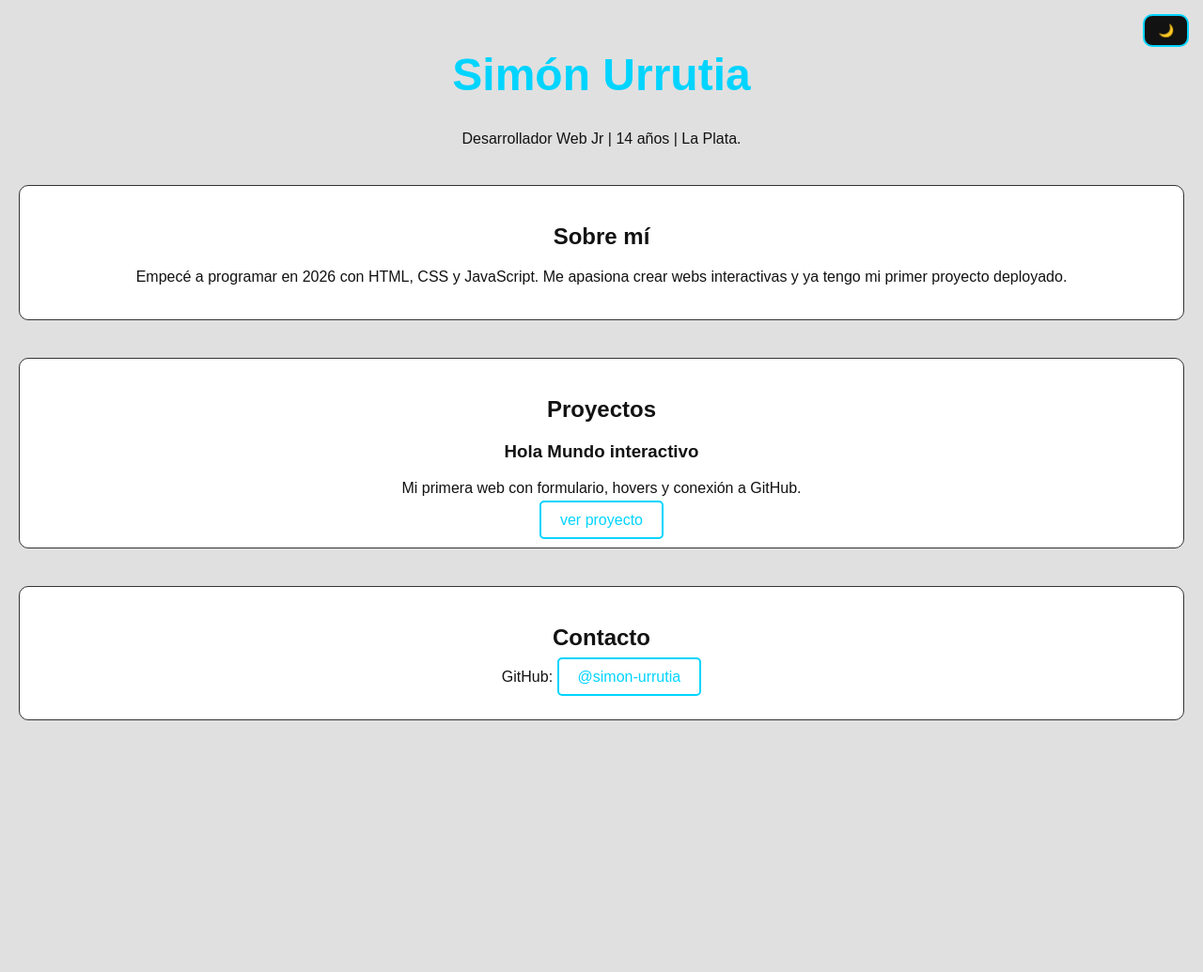
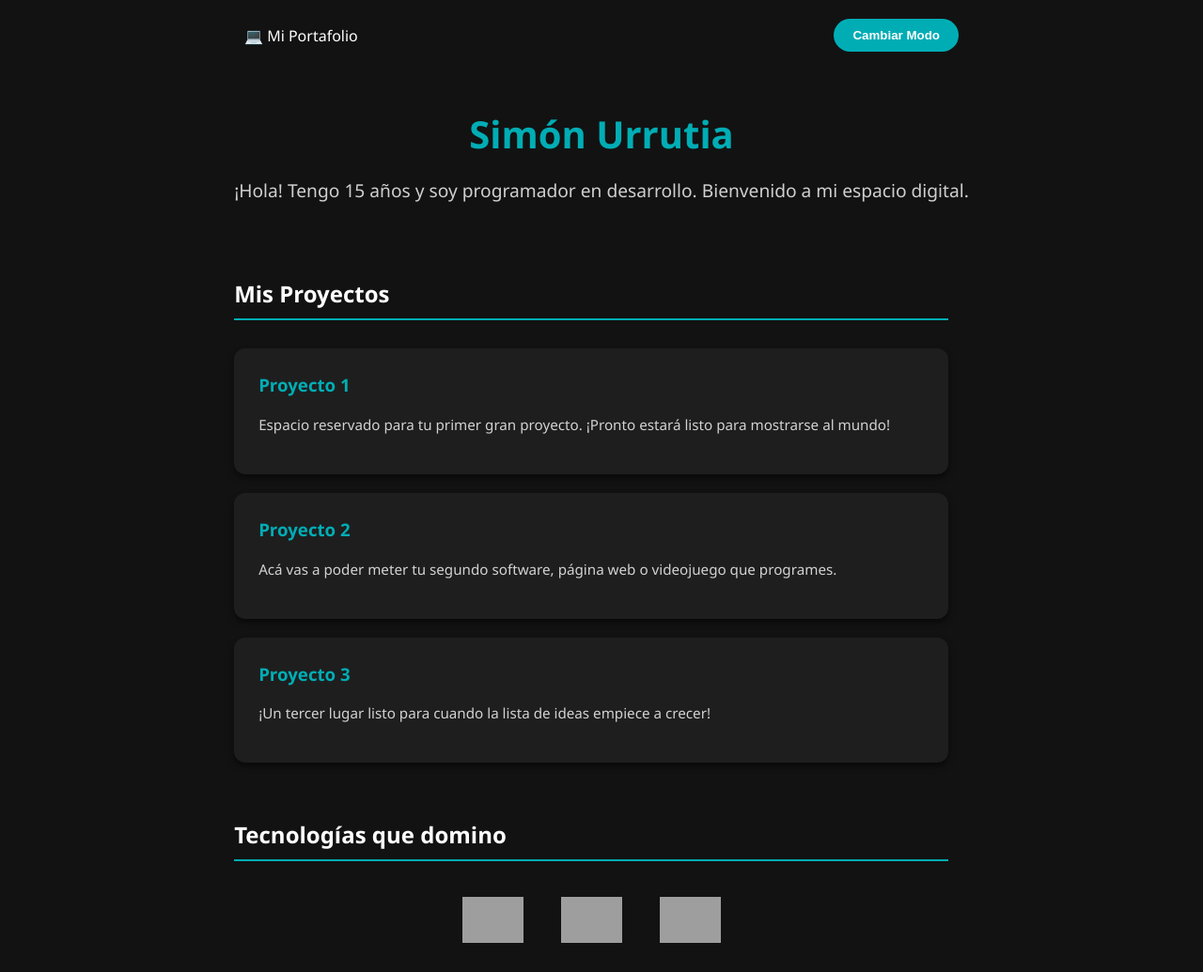
Before and after one commit to simon-urrutia/simon-urrutia.github.io, a plain HTML site: page index.html in a window 1280 px wide. Shown: the whole page at 94% size. Before the commit the page ends 827 px from the top, so only its background shows below. Drawn offline with Linux system fonts and the light colour scheme; grey boxes are pictures that could not be loaded.

Commit message:
Add files via upload

```diff
--- a/index.html
+++ b/index.html
@@ -2,58 +2,218 @@
 <html lang="es">
 <head>
     <meta charset="UTF-8">
-        <meta name="viewpoint" content="width=device-width, initial scale=1.0">
-        <title>Simón Urrutia | Desarrollador Web</title>
-        <link rel="stylesheet" href="style.css">
+    <meta name="viewport" content="width=device-width, initial-scale=1.0">
+    <title>Portafolio - Simón Urrutia</title>
+    <style>
+        /* Variables de color */
+        :root {
+            --bg-color: #121212;
+            --text-color: #ffffff;
+            --card-bg: #1e1e1e;
+            --accent-color: #00adb5;
+            --card-shadow: rgba(0, 0, 0, 0.5);
+        }
+
+        [data-theme="light"] {
+            --bg-color: #f4f4f9;
+            --text-color: #222831;
+            --card-bg: #ffffff;
+            --accent-color: #007780;
+            --card-shadow: rgba(0, 0, 0, 0.1);
+        }
+
+        /* Estilos Generales */
+        body {
+            background-color: var(--bg-color);
+            color: var(--text-color);
+            font-family: 'Segoe UI', Tahoma, Geneva, Verdana, sans-serif;
+            margin: 0;
+            padding: 0;
+            transition: background-color 0.3s, color 0.3s;
+            display: flex;
+            flex-direction: column;
+            align-items: center;
+            min-height: 100vh;
+        }
+
+        header {
+            width: 100%;
+            max-width: 800px;
+            display: flex;
+            justify-content: space-between;
+            align-items: center;
+            padding: 20px;
+            box-sizing: border-box;
+        }
+
+        .theme-btn {
+            background-color: var(--accent-color);
+            color: white;
+            border: none;
+            padding: 10px 20px;
+            border-radius: 20px;
+            cursor: pointer;
+            font-weight: bold;
+            transition: transform 0.2s, background-color 0.3s;
+        }
+
+        .theme-btn:hover {
+            transform: scale(1.05);
+        }
+
+        /* Sección de Perfil */
+        .profile-section {
+            text-align: center;
+            margin: 40px 20px;
+        }
+
+        .profile-section h1 {
+            font-size: 2.5rem;
+            margin-bottom: 5px;
+            color: var(--accent-color);
+        }
+
+        .profile-section p {
+            font-size: 1.2rem;
+            opacity: 0.8;
+        }
+
+        /* Contenedor de Proyectos (Lista vertical) */
+        .projects-container {
+            max-width: 800px;
+            width: 100%;
+            padding: 20px;
+            box-sizing: border-box;
+        }
+
+        .projects-container h2, .skills-section h2 {
+            border-bottom: 2px solid var(--accent-color);
+            padding-bottom: 10px;
+            margin-bottom: 30px;
+        }
+
+        /* Cambiado a flex-direction: column para que vayan una abajo de la otra */
+        .list-vertical {
+            display: flex;
+            flex-direction: column;
+            gap: 20px;
+        }
+
+        /* Tarjetas con Animación */
+        .card {
+            background-color: var(--card-bg);
+            border-radius: 12px;
+            padding: 25px;
+            box-shadow: 0 4px 6px var(--card-shadow);
+            transition: transform 0.3s ease, box-shadow 0.3s ease, border-color 0.3s;
+            border: 1px solid transparent;
+        }
+
+        .card:hover {
+            transform: translateY(-5px); /* Se eleva un poquito menos al ser una lista */
+            box-shadow: 0 8px 15px var(--card-shadow);
+            border-color: var(--accent-color);
+        }
+
+        .card h3 {
+            margin-top: 0;
+            color: var(--accent-color);
+        }
+
+        .card p {
+            font-size: 0.95rem;
+            line-height: 1.5;
+            opacity: 0.8;
+        }
+
+        /* Sección de Tecnologías */
+        .skills-section {
+            max-width: 800px;
+            width: 100%;
+            padding: 20px;
+            box-sizing: border-box;
+            margin-bottom: 50px;
+        }
+
+        .logos-container {
+            display: flex;
+            justify-content: center;
+            gap: 40px;
+            margin-top: 20px;
+        }
+
+        .tech-logo {
+            width: 65px;
+            height: 65px;
+            object-fit: contain;
+            transition: transform 0.3s ease;
+        }
+
+        /* Animación suave para los logos cuando pasas el mouse */
+        .tech-logo:hover {
+            transform: scale(1.2) rotate(5deg);
+        }
+    </style>
 </head>
 <body>
-            <button id="modo-btn">🌙</button>
+
     <header>
-                <h1>Simón Urrutia</h1>
-                <p>Desarrollador Web Jr | 14 años | La Plata.</p>
+        <div class="logo">💻 Mi Portafolio</div>
+        <button class="theme-btn" id="themeToggle">Cambiar Modo</button>
     </header>
 
-            <section id="sobre mí">
-                <h2>Sobre mí</h2>
-                <p>Empecé a programar en 2026 con HTML, CSS y JavaScript.
-                    Me apasiona crear webs interactivas y ya tengo mi primer proyecto deployado.</p>
+    <main>
+        <section class="profile-section">
+            <h1>Simón Urrutia</h1>
+            <p>¡Hola! Tengo 15 años y soy programador en desarrollo. Bienvenido a mi espacio digital.</p>
         </section>
 
-            <section id="proyectos">
-                <h2>Proyectos</h2>
-                <div class="proyecto">
-                    <h3>Hola Mundo interactivo</h3>
-                    <p>Mi primera web con formulario, hovers y conexión a GitHub.</p>
-                    <a href="https://simon-urrutia.github.io/hola-mundo/" target="_blank">
-                        ver proyecto
-                    </a>
+        <section class="projects-container">
+            <h2>Mis Proyectos</h2>
+            <div class="list-vertical">
+
+                <div class="card">
+                    <h3>Proyecto 1</h3>
+                    <p>Espacio reservado para tu primer gran proyecto. ¡Pronto estará listo para mostrarse al mundo!</p>
+                </div>
+
+                <div class="card">
+                    <h3>Proyecto 2</h3>
+                    <p>Acá vas a poder meter tu segundo software, página web o videojuego que programes.</p>
+                </div>
+
+                <div class="card">
+                    <h3>Proyecto 3</h3>
+                    <p>¡Un tercer lugar listo para cuando la lista de ideas empiece a crecer!</p>
+                </div>
+
             </div>
         </section>
 
-            <section id="contacto">
-                <h2>Contacto</h2>
-                <p>GitHub: <a href="https://github.com/simon-urrutia">@simon-urrutia</a></p>
+        <!-- Nueva sección de lenguajes al final -->
+        <section class="skills-section">
+            <h2>Tecnologías que domino</h2>
+            <div class="logos-container">
+                <!-- Logo de HTML5 -->
+                <img class="tech-logo" src="https://jsdelivr.net" alt="HTML5">
+                <!-- Logo de CSS3 -->
+                <img class="tech-logo" src="https://jsdelivr.net" alt="CSS3">
+                <!-- Logo de JavaScript -->
+                <img class="tech-logo" src="https://jsdelivr.net" alt="JavaScript">
+            </div>
         </section>
+    </main>
 
-            <script src="script.js"></script>
     <script>
-            const btn = document.getElementById('modo-btn');
-            const temaGuardado = localStorage.getItem('theme');
+        const toggleBtn = document.getElementById('themeToggle');
 
-            if (temaGuardado === 'dark-mode') {
-                document.body.classList.add('dark-mode');
-                btn.textContent = '☀️';
-            }
+        toggleBtn.addEventListener('click', () => {
+            const currentTheme = document.documentElement.getAttribute('data-theme');
 
-            btn.addEventListener('click', () => {
-                document.body.classList.toggle('dark-mode');
-
-                if (document.body.classList.contains('dark-mode')) {
-                    localStorage.setItem('theme', 'dark-mode');
-                    btn.textContent = '☀️';
+            if (currentTheme === 'light') {
+                document.documentElement.removeAttribute('data-theme');
             } else {
-                    localStorage.setItem('theme', 'light-mode');
-                    btn.textContent = '🌙';
+                document.documentElement.setAttribute('data-theme', 'light');
             }
         });
     </script>
--- a/style.css
+++ b/style.css
@@ -1,90 +1,139 @@
-body {
-    font-family: Arial, sans-serif;
-    background: #e0e0e0;
-    color: #121212;
-    margin: 0;
-    padding: 20px;
-    text-align: center;
+:root {
+    --bg-color: #121212;
+    --text-color: #ffffff;
+    --card-bg: #1e1e1e;
+    --accent-color: #00adb5;
+    --card-shadow: rgba(0, 0, 0, 0.5);
 }
 
-section {
-    margin: 40px 0;
-    padding: 20px;
-    border: 1px solid #ccc;
-    border-radius: 10px;
-    background: white;
+[data-theme="light"] {
+    --bg-color: #f4f4f9;
+    --text-color: #222831;
+    --card-bg: #ffffff;
+    --accent-color: #007780;
+    --card-shadow: rgba(0, 0, 0, 0.1);
 }
 
-body.dark-mode {
-    background: #121212;
-    color: white;
+body {
+    background-color: var(--bg-color);
+    color: var(--text-color);
+    font-family: 'Segoe UI', Tahoma, Geneva, Verdana, sans-serif;
+    margin: 0;
+    padding: 0;
+    transition: background-color 0.3s, color 0.3s;
+    display: flex;
+    flex-direction: column;
+    align-items: center;
+    min-height: 100vh;
 }
 
-body.dark-mode section {
-    background: #1e1e1e;
-    border-color: #333;
-    color: white;
+header {
+    width: 100%;
+    max-width: 800px;
+    display: flex;
+    justify-content: space-between;
+    align-items: center;
+    padding: 20px;
+    box-sizing: border-box;
 }
 
-header h1 {
-    color: #00d4ff;
-    font-size: 3em;
+.theme-btn {
+    background-color: var(--accent-color);
+    color: white;
+    border: none;
+    padding: 10px 20px;
+    border-radius: 20px;
+    cursor: pointer;
+    font-weight: bold;
+    transition: transform 0.2s, background-color 0.3s;
 }
 
-section {
-    margin: 40px 0;
-    padding: 20px;
-    border: 1px solid #333;
-    border-radius: 10px;
-}
-
-a {
-    color: #00d4ff;
-    text-decoration: none;
-    padding: 10px 20px;
-    border: 2px solid #00d4ff;
-    border-radius: 5px;
-    transition: all 0.3s ease;
-}
-
-a:hover {
-    background: #00d4ff;
-    color: #0a0a0a;
+.theme-btn:hover {
     transform: scale(1.05);
 }
 
-#skills span {
-    background: #1a1a1a;
-    padding: 8px 15px;
-    margin: 5px;
-    border-radius: 20px;
-    display: inline-block;
-    border: 1px solid #00d4ff;
-    transition: all 0.3s ease;
+.profile-section {
+    text-align: center;
+    margin: 40px 20px;
 }
 
-#skills span:hover {
-    background: #00d4ff;
-    color: #0a0a0a;
-    transform: translateY(-3px);
+.profile-section h1 {
+    font-size: 2.5rem;
+    margin-bottom: 5px;
+    color: var(--accent-color);
 }
 
-#modo-btn {
-    background: #121212;
-    color: white;
-    border: 2px solid #00d4ff;
-    padding: 8px 14px;
-    border-radius: 10px;
-    cursor: pointer;
-    position: fixed;
-    top: 15px;
-    right: 15px;
-}
-body.dark-mode section {
-    background: #121212 !important;
-    color: white !important;
+.profile-section p {
+    font-size: 1.2rem;
+    opacity: 0.8;
 }
 
-body.dark-mode section {
-    background: #1e1e1e !important;
+/* Estilos para el enlace de GitHub */
+.github-link-container {
+    margin-top: 15px;
 }
+
+.github-link {
+    color: var(--accent-color);
+    text-decoration: none;
+    font-weight: bold;
+    font-size: 1.1rem;
+    display: inline-flex;
+    align-items: center;
+    gap: 8px;
+    transition: transform 0.2s;
+}
+
+.github-link:hover {
+    transform: scale(1.05);
+}
+
+.github-link svg {
+    fill: currentColor;
+}
+
+.projects-container {
+    max-width: 800px;
+    width: 100%;
+    padding: 20px;
+    box-sizing: border-box;
+    margin-bottom: 50px;
+}
+
+.projects-container h2 {
+    border-bottom: 2px solid var(--accent-color);
+    padding-bottom: 10px;
+    margin-bottom: 30px;
+}
+
+.list-vertical {
+    display: flex;
+    flex-direction: column;
+    gap: 20px;
+}
+
+.card {
+    background-color: var(--card-bg);
+    border-radius: 12px;
+    padding: 25px;
+    box-shadow: 0 4px 6px var(--card-shadow);
+    transition: transform 0.3s ease, box-shadow 0.3s ease, border-color 0.3s;
+    border: 1px solid transparent;
+}
+
+.card:hover {
+    transform: translateY(-5px);
+    box-shadow: 0 8px 15px var(--card-shadow);
+    border-color: var(--accent-color);
+}
+
+.card h3 {
+    margin-top: 0;
+    color: var(--accent-color);
+}
+
+.card p {
+    font-size: 0.95rem;
+    line-height: 1.5;
+    opacity: 0.8;
+}
```
Lines whose indentation alone changed are shown as unchanged.
